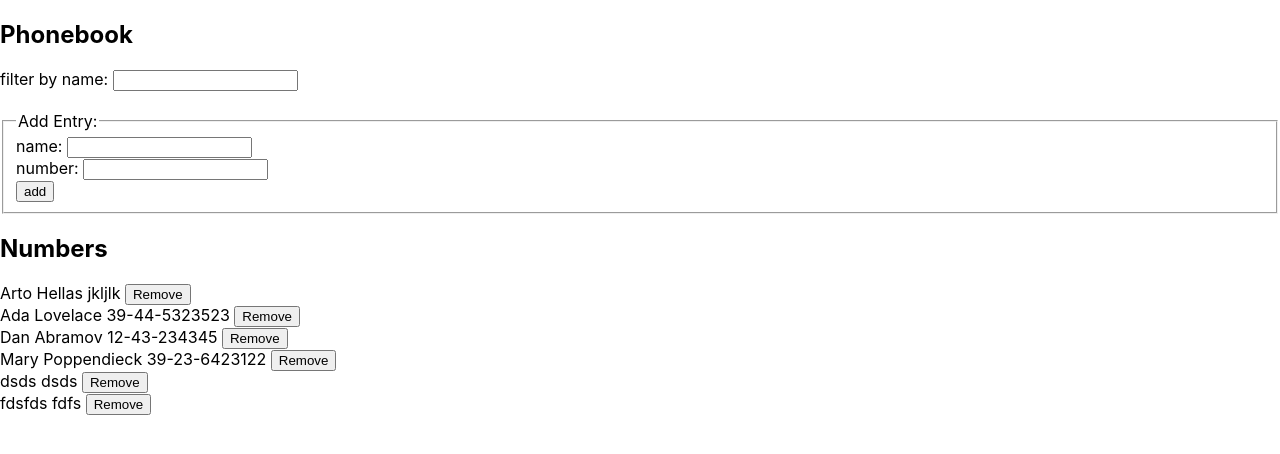
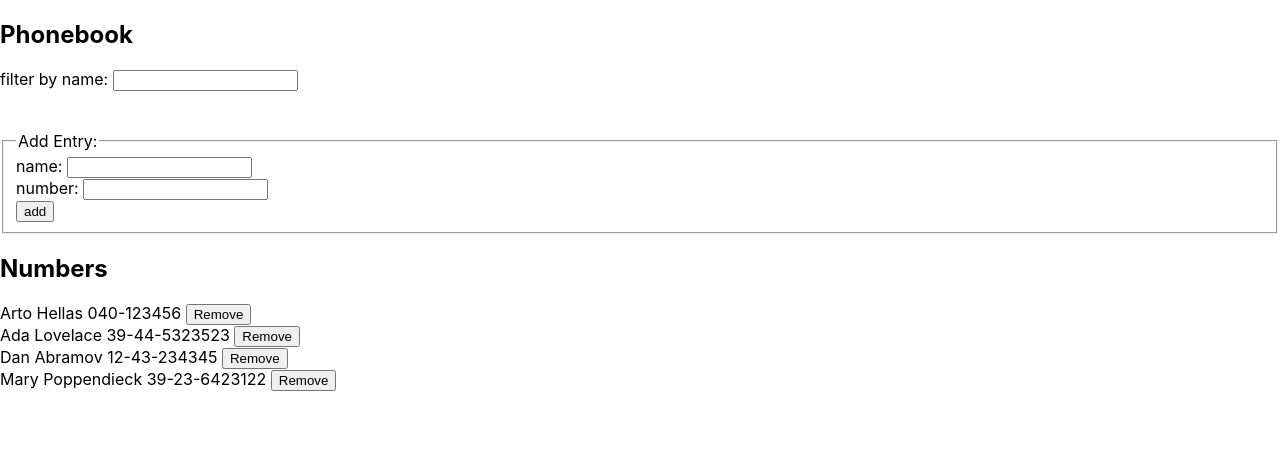
Before and after one commit to ADSmith-100/FullStackOpenSubmissions, a React (Create React App) app in the folder part2/phonebook/: page / in a window 1280 px wide. Shown: the top 454 px of the page. Built offline with nearby package versions, Linux system fonts and the light colour scheme; data requests are answered from the project's data file.

Commit message:
delete person error handled 2.20 complete!

```diff
--- a/part2/phonebook/db.json
+++ b/part2/phonebook/db.json
@@ -2,7 +2,7 @@
   "persons": [
     {
       "name": "Arto Hellas",
-      "number": "jkljlk",
+      "number": "040-123456",
       "id": 1
     },
     {
@@ -19,16 +19,6 @@
       "name": "Mary Poppendieck",
       "number": "39-23-6423122",
       "id": 4
-    },
-    {
-      "name": "dsds",
-      "number": "dsds",
-      "id": 5
-    },
-    {
-      "name": "fdsfds",
-      "number": "fdfs",
-      "id": 6
     }
   ]
 }
--- a/part2/phonebook/src/App.css
+++ b/part2/phonebook/src/App.css
@@ -1,4 +1,14 @@
 .error {
+  color: rgb(136, 1, 1);
+  background: lightgrey;
+  font-size: 20px;
+  border-style: solid;
+  border-radius: 5px;
+  padding: 10px;
+  margin-bottom: 10px;
+}
+
+.ok {
   color: rgb(1, 136, 24);
   background: lightgrey;
   font-size: 20px;
--- a/part2/phonebook/src/App.js
+++ b/part2/phonebook/src/App.js
@@ -4,7 +4,8 @@ import "./App.css";
 import AddForm from "./Components/AddForm";
 import Filter from "./Components/Filter";
 import PersonList from "./Components/PersonList";
-import Notification from "./Components/Notification";
+import NotificationER from "./Components/NotificationER";
+import NotificationOK from "./Components/NotificationOK";
 
 const App = () => {
   const [persons, setPersons] = useState([]);
@@ -12,6 +13,7 @@ const App = () => {
   const [newNum, setNewNum] = useState("");
   const [searchName, setNewSearchName] = useState("");
   const [errorMessage, setErrorMessage] = useState(null);
+  const [comfirmMessage, setComfirmMessage] = useState(null);
 
   useEffect(() => {
     personService.getAll().then((initialPersons) => {
@@ -21,10 +23,19 @@ const App = () => {
 
   const handleRemove = (id, name) => {
     if (window.confirm(`Are you sure you want to delete ${name}?`)) {
-      personService.remove(id).then(() => {
-        const newPeople = persons.filter((p) => p.id !== id);
-        setPersons(newPeople);
-      });
+      personService
+        .remove(id)
+        .then(() => {
+          const newPeople = persons.filter((p) => p.id !== id);
+          setPersons(newPeople);
+        })
+        .catch((error) => {
+          setErrorMessage(`'${name}' was already removed from server`);
+          setTimeout(() => {
+            setErrorMessage(null);
+          }, 5000);
+          setPersons(persons.filter((p) => p.id !== id));
+        });
     } else {
       alert("operation cancelled");
     }
@@ -40,9 +51,9 @@ const App = () => {
       updatedPList.splice(id - 1, 1, updatedPerson);
       setPersons(updatedPList);
 
-      setErrorMessage(`Number for ${newName} has been updated!`);
+      setComfirmMessage(`Number for ${newName} has been updated!`);
       setTimeout(() => {
-        setErrorMessage(null);
+        setComfirmMessage(null);
       }, 4000);
       setNewName("");
       setNewNum("");
@@ -66,9 +77,9 @@ const App = () => {
     } else {
       personService.create(personObj).then((returnedPerson) => {
         setPersons(persons.concat(returnedPerson));
-        setErrorMessage(`${newName} has been added to the phonebook!`);
+        setComfirmMessage(`${newName} has been added to the phonebook!`);
         setTimeout(() => {
-          setErrorMessage(null);
+          setComfirmMessage(null);
         }, 4000);
         setNewName("");
         setNewNum("");
@@ -101,7 +112,12 @@ const App = () => {
           searchName={searchName}
         />
       </div>
-      <Notification message={errorMessage} />
+      <br></br>
+      {errorMessage !== null ? (
+        <NotificationER message={errorMessage} />
+      ) : (
+        <NotificationOK message={comfirmMessage} />
+      )}
       <br></br>
       <div>
         <AddForm
--- a/part2/phonebook/src/Components/Notification.js
+++ b/part2/phonebook/src/Components/NotificationER.js
@@ -1,6 +1,6 @@
 import React from "react";
 
-const Notification = ({ message }) => {
+const NotificationER = ({ message }) => {
   if (message === null) {
     return null;
   }
@@ -8,4 +8,4 @@ const Notification = ({ message }) => {
   return <div className="error">{message}</div>;
 };
 
-export default Notification;
+export default NotificationER;
--- /dev/null
+++ b/part2/phonebook/src/Components/NotificationOK.js
@@ -0,0 +1,11 @@
+import React from "react";
+
+const NotificationOK = ({ message }) => {
+  if (message === null) {
+    return null;
+  }
+
+  return <div className="ok">{message}</div>;
+};
+
+export default NotificationOK;
```
